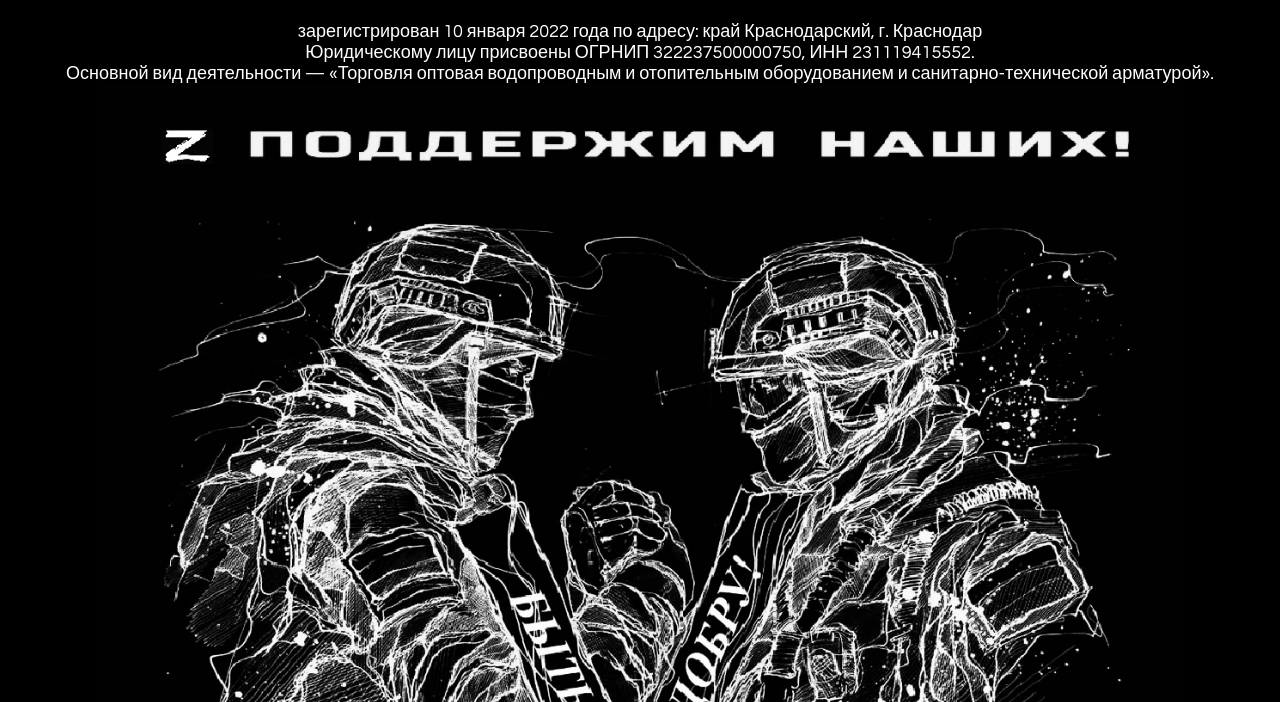
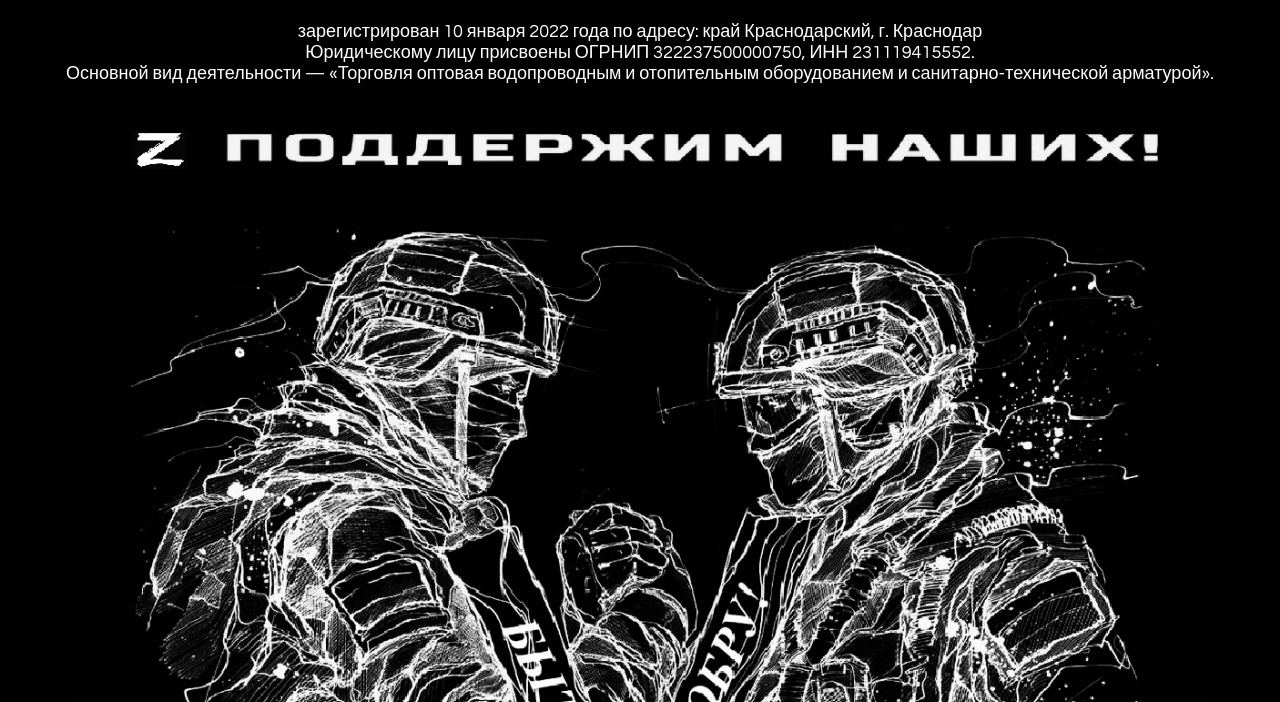
Before and after one commit to msblast0/smelenko, a plain HTML site: page index.html in a window 1280 px wide. Shown: the part 98-800 px from the top of the page. Drawn offline with Linux system fonts and the light colour scheme.

Commit message:
Update index.html

```diff
--- a/index.html
+++ b/index.html
@@ -7,8 +7,8 @@
    body {
     background: black; /* Цвет фона */
     color: white; /* Цвет текста */
-    font-family: "Century Gothic", CenturyGothic, AppleGothic, Arial, sans-serif;
-    text-align: center;
+    font-family: "Century Gothic", CenturyGothic, AppleGothic, Arial, sans-serif; /* Название шрифта */
+    text-align: center; /* Расположение текста */
     font-size: large; /* Размер текста */
    }
   </style>
@@ -19,6 +19,6 @@
   <div>зарегистрирован 10 января 2022 года по адресу: край Краснодарский, г. Краснодар</div>
   <div>Юридическому лицу присвоены ОГРНИП 322237500000750, ИНН 231119415552.</div>
   <div>Основной вид деятельности — «Торговля оптовая водопроводным и отопительным оборудованием и санитарно-технической арматурой».</div>
-  <div><img src="specops.jpg" width="85%" height="85%" alt="СМЕЛЕНКО ЭДУАРД МИХАЙЛОВИЧ"></div>
+  <div><img src="specops.jpg" width="90%" height="90%" alt="СМЕЛЕНКО ЭДУАРД МИХАЙЛОВИЧ"></div>
  </body>
 </html>
```
